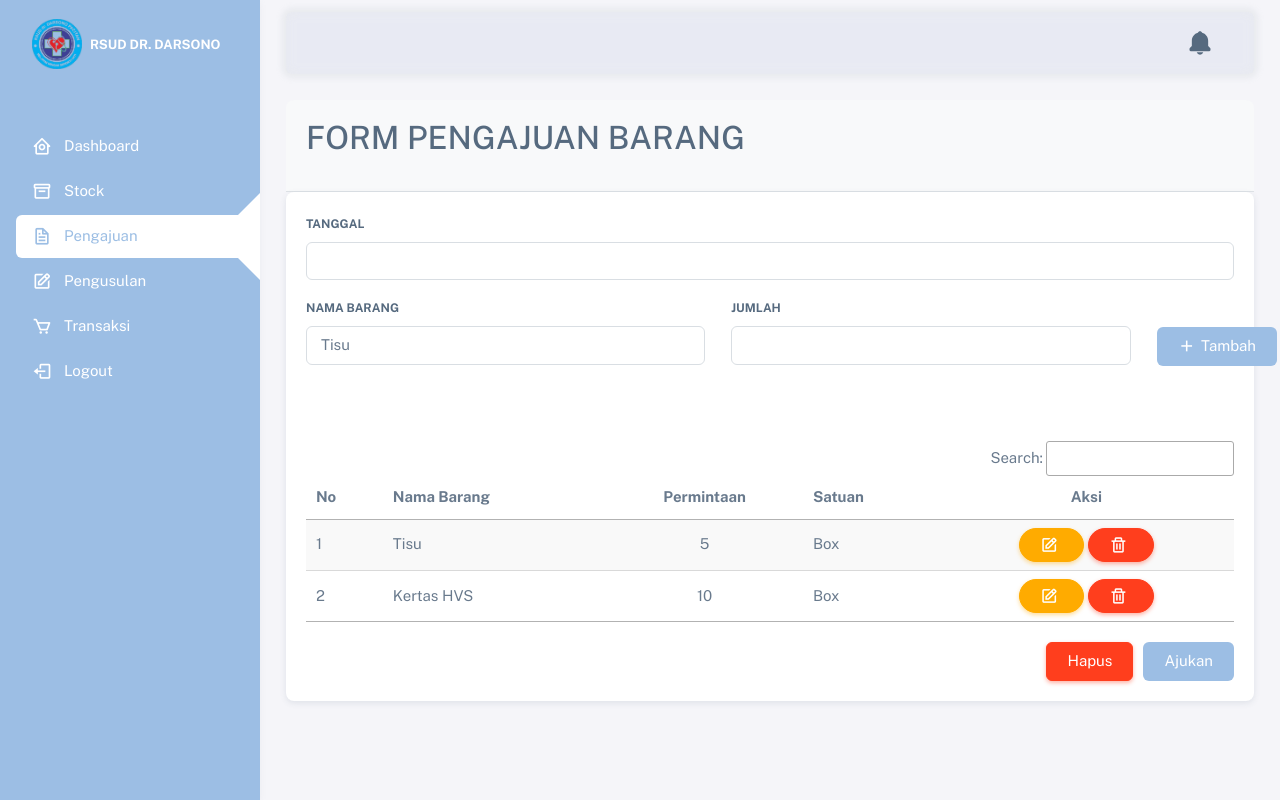
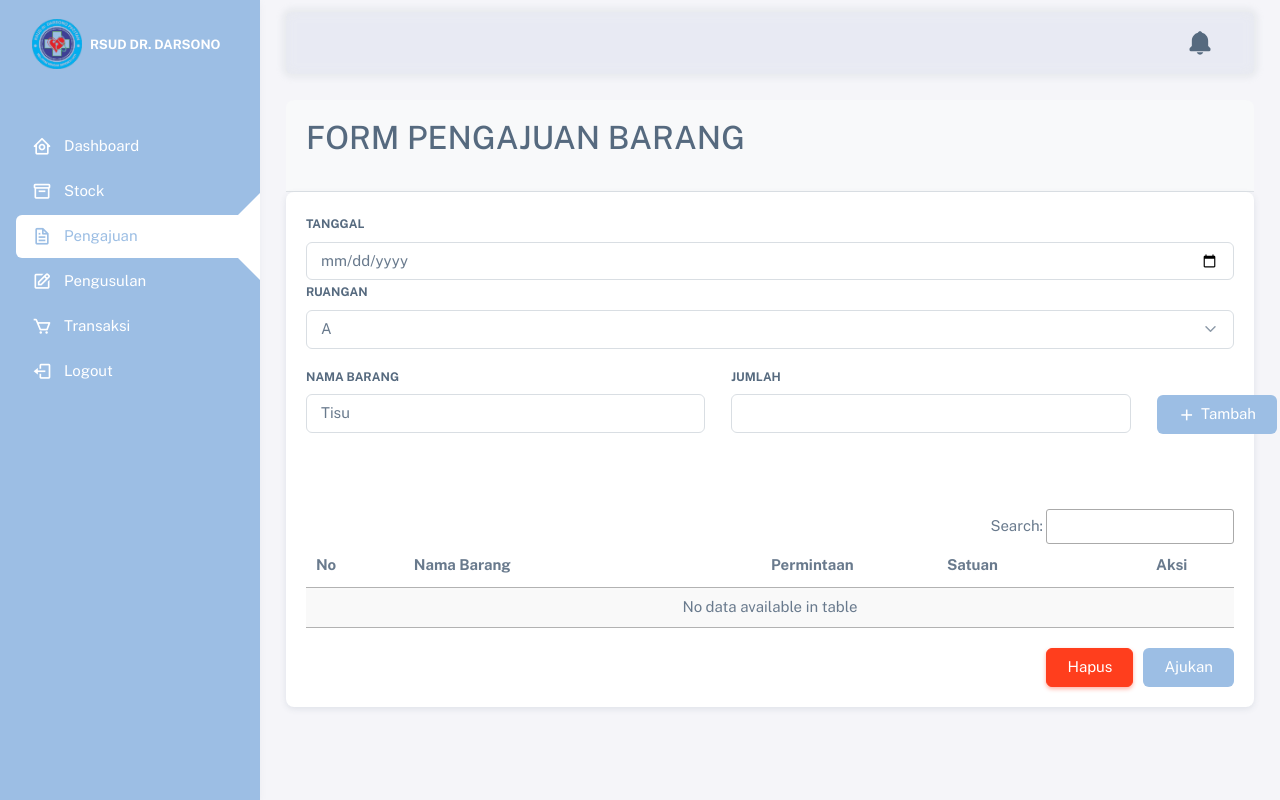
Before and after one commit to herjatiaji/FE-Hospital-Management, a Flask app: page /staff_ruangan/pengajuan in a window 1280 px wide. Run offline with Flask 3, Linux system fonts and the light colour scheme; data that the repository does not hold is empty; some libraries are stand-ins or nearby versions.

Commit message:
api integration for staff ruangan

```diff
--- a/app.py
+++ b/app.py
@@ -10,9 +10,55 @@ from flask import (
 )
 
 app = Flask(__name__)
+app.secret_key = 'your_secret_key_here'
+
+import json
+import requests
+
+@app.route("/handle_login", methods=["POST"])
+def handle_login():
+    username = request.form.get("username")
+    password = request.form.get("password")
+    login_data = {"username": username, "password": password}
+
+    print("JSON data:", json.dumps(login_data, indent=4))
+
+    api_url = "http://127.0.0.1:1330/auth/login"
+    response = requests.post(api_url, json=login_data)
+
+    if response.status_code == 200:
+        session['username'] = username
+        login_response = response.json()
+        role = login_response.get('role', None)
+        session['role']= role
+
+        if role == 'Staff Ruangan':
+            session['username'] = username
+            return redirect('/staff_ruangan')
+        elif role == 'kepala_bidang':
+            session['username'] = username
+            return redirect('/kepala_bidang')
+        elif role == 'Verifikasi':
+            session['username'] = username
+            return redirect('/verifikasi')
+        elif role == 'Staff Gudang':
+            session['username'] = username
+            return redirect('/staff_gudang')
+
+        else:
+            flash("Invalid role for dashboard access.", "error")
+            return redirect(url_for('login'))
+    else:
+        flash("Login failed. Please check your username and password.", "error")
+        return redirect(url_for('login'))
+
+@app.route("/dashboard")
+def dashboard():
+    if 'username' not in session:
+        return redirect(url_for('login'))
+    return render_template("dashboard-staff.html", username=session['username'])
 
 
-# Index Route
 @app.route("/login", methods=["GET"])
 def login():
     return render_template("login.html")
@@ -319,11 +365,70 @@ def detail_transaksi():
     return render_template("/pages/staff_ruangan/detail_transaksiRuangan.html")
 
 
+import requests
+
 @app.route("/staff_ruangan/pengajuan")
 def pengajuanBarang():
-    return render_template(
-        "/pages/staff_ruangan/pengajuan-barang.html", menu="pengajuan-barang"
-    )
+    if request.method == "POST":
+        if request.form.get('_method') == 'DELETE':
+            return delete_pengajuan_barang(request.form.get('id'))
+    api_url = "http://127.0.0.1:1330/staff_ruangan/pengajuan_barang"
+    response = requests.get(api_url)
+    data = response.json()
+
+
+    pengajuan_barang = data.get('pengajuan_barang', [])
+
+
+    return render_template("/pages/staff_ruangan/pengajuan-barang.html", menu="pengajuan-barang", pengajuan_barang=pengajuan_barang)
+
+@app.route("/staff_ruangan/pengajuan", methods=["POST"])
+def sendPengajuanBarang():
+    role = session.get('role')
+    if request.method == "POST":
+        tanggal = request.form.get('tanggal')
+        nama_barang = request.form.get('nama_barang')
+        jumlah = request.form.get('jumlah')
+        ruangan = request.form.get('ruangan')
+
+        data = {
+            "role": role,
+            "tanggal": tanggal,
+            "nama_barang": nama_barang,
+            "jumlah": jumlah,
+            "ruangan": ruangan
+        }
+
+
+        api_url = "http://127.0.0.1:1330/staff_ruangan/pengajuan_barang"
+        response = requests.post(api_url, json=data)
+        print("JSON data:", json.dumps(data, indent=4))
+
+        if response.status_code == 200:
+            flash("Pengajuan barang berhasil diajukan.", "success")
+        else:
+            flash("Terjadi kesalahan saat mengajukan barang.", "error")
+
+        return redirect(url_for('pengajuanBarang'))
+
+@app.route("/staff_ruangan/pengajuan_barang/<string:item_id>", methods=["DELETE"])
+def delete_pengajuan_barang(item_id):
+    api_url = f"http://127.0.0.1:1330/staff_ruangan/pengajuan_barang/{item_id}"
+    response = requests.delete(api_url)
+    if response.status_code == 200:
+        return jsonify({"success": True})
+    else:
+        return jsonify({"success": False, "error": response.text}), response.status_code
+
+@app.route("/staff_ruangan/pengajuan_barang/<string:item_id>", methods=["PUT"])
+def update_pengajuan_barang(item_id):
+    data = request.get_json()
+    api_url = f"http://127.0.0.1:1330/staff_ruangan/pengajuan_barang/{item_id}"
+    response = requests.put(api_url, json=data)
+    if response.status_code == 200:
+        return jsonify({"success": True})
+    else:
+        return jsonify({"success": False, "error": response.text}), response.status_code
 
 
 @app.route("/staff_ruangan/pengusulan")
--- a/templates/layouts/master_ruangan.html
+++ b/templates/layouts/master_ruangan.html
@@ -303,21 +303,24 @@
                       aria-label="Close"
                     ></button>
                   </div>
-                  <div class="modal-body">
+                  <div class="modal-body" >
+                    <form id="editFormPengajuan">
                     <div class="col mb-3">
-                      <label for="nameBasic" class="form-label">Nama Barang</label>
-                      <input type="text" id="nameBasic" class="form-control" placeholder="" />
+                      <label for="editName" class="form-label">Nama Barang</label>
+                      <input type="text" id="editName" class="form-control" name="name" placeholder="Nama Barang" required />
                     </div>
                     <div class="col mb-3">
-                      <label for="nameBasic" class="form-label">Jumlah Barang</label>
-                      <input type="text" id="nameBasic" class="form-control" placeholder="" />
+                      <label for="editQuantity" class="form-label">Jumlah Barang</label>
+                      <input type="number" id="editQuantity" class="form-control" name="quantity" placeholder="Jumlah Barang" required />
                     </div>
+                    <input type="hidden" id="editItemId" name="item_id" />
+                  </form>
                   </div>
                   <div class="modal-footer">
                     <button type="button" class="btn btn-outline-secondary" style="outline: #9CBEE4;" data-bs-dismiss="modal">
                       Close
                     </button>
-                    <button type="button" class="btn" style="background-color: #9CBEE4;color: white;">Save</button>
+                    <button type="submit" form="editFormPengajuan" class="btn btn-primary" style="background-color: #9CBEE4;color: white;">Save</button>
                   </div>
                 </div>
               </div>
@@ -348,7 +351,7 @@
                     <button type="button" class="btn btn-outline-secondary" style="outline: #9CBEE4;" data-bs-dismiss="modal">
                       Close
                     </button>
-                    <button type="button" class="btn btn-danger">Delete</button>
+                    <button type="button" class="btn btn-danger"id="confirmDelete">Delete</button>
                   </div>
                 </div>
               </div>
@@ -400,11 +403,93 @@
 
     <!-- Page JS -->
     <script src="/static/assets/js/dashboards-analytics.js"></script>
+    <!-- <script -->
 
 
     <!-- Place this tag in your head or just before your close body tag. -->
     <script async defer src="https://buttons.github.io/buttons.js"></script>
     <script src="https://cdn.datatables.net/2.0.7/js/dataTables.js"></script>
+    <script>
+      document.addEventListener('DOMContentLoaded', function () {
+        const deleteModal = document.getElementById('deleteModalPengajuan');
+        let itemId;
+
+        deleteModal.addEventListener('show.bs.modal', function (event) {
+          const button = event.relatedTarget;
+          itemId = button.getAttribute('data-id');
+        });
+
+        document.getElementById('confirmDelete').addEventListener('click', function () {
+          fetch(`/staff_ruangan/pengajuan_barang/${itemId}`, {
+            method: 'DELETE',
+            headers: {
+              'Content-Type': 'application/json',
+            },
+          })
+          .then(response => response.json())
+          .then(data => {
+            if (data.success) {
+              location.reload();
+            } else {
+              alert('Failed to delete item: ' + data.error);
+            }
+          })
+          .catch(error => {
+            console.error('Error:', error);
+            alert('An error occurred while deleting the item');
+          });
+        });
+      });
+    </script>
+    <script>
+      document.addEventListener('DOMContentLoaded', function () {
+        const editModal = document.getElementById('editPengajuanBarang');
+
+        editModal.addEventListener('show.bs.modal', function (event) {
+          const button = event.relatedTarget;
+          const itemId = button.getAttribute('data-id');
+          const itemName = button.getAttribute('data-name');
+          const itemQuantity = button.getAttribute('data-quantity');
+
+          document.getElementById('editName').value = itemName;
+          document.getElementById('editQuantity').value = itemQuantity;
+          document.getElementById('editItemId').value = itemId;
+        });
+
+        document.getElementById('editFormPengajuan').addEventListener('submit', function (event) {
+          event.preventDefault();
+
+          const itemId = document.getElementById('editItemId').value;
+          const itemName = document.getElementById('editName').value;
+          const itemQuantity = document.getElementById('editQuantity').value;
+
+          fetch(`/staff_ruangan/pengajuan_barang/${itemId}`, {
+            method: 'PUT',
+            headers: {
+              'Content-Type': 'application/json',
+            },
+            body: JSON.stringify({
+              nama_barang: itemName,
+              jumlah: itemQuantity,
+            }),
+          })
+          .then(response => response.json())
+          .then(data => {
+            if (data.success) {
+              location.reload();
+            } else {
+              alert('Failed to update item: ' + data.error);
+            }
+          })
+          .catch(error => {
+            console.error('Error:', error);
+            alert('An error occurred while updating the item');
+          });
+        });
+      });
+    </script>
+
+
     {% block scripts %}
     {% endblock %}
   </body>
--- a/templates/login.html
+++ b/templates/login.html
@@ -19,7 +19,7 @@
         <img src="/static/assets/img/rs login.png" />
       </div>
       <div class="login-content">
-        <form action="login.html">
+        <form action="{{ url_for('handle_login') }}" method="POST">
           <img src="/static/assets/img/logo rs.png" />
           <h2 class="title">Welcome</h2>
           <div class="input-div one">
@@ -28,7 +28,7 @@
             </div>
             <div class="div">
               <h5>Username</h5>
-              <input type="text" class="input" />
+              <input type="text" class="input" name="username" required />
             </div>
           </div>
           <div class="input-div pass">
@@ -37,7 +37,7 @@
             </div>
             <div class="div">
               <h5>Password</h5>
-              <input type="password" class="input" />
+              <input type="password" class="input" name="password" required  />
             </div>
           </div>
           <br />
--- a/templates/pages/staff_ruangan/pengajuan-barang.html
+++ b/templates/pages/staff_ruangan/pengajuan-barang.html
@@ -9,41 +9,47 @@
     <div class="col-xl">
       <div class="card mb-4">
         <div class="card-body">
-          <form>
+          <form id="pengajuanForm" action="/staff_ruangan/pengajuan" method="POST">
             <div class="mb-3">
-              <label class="form-label" for="basic-default-fullname">Tanggal</label>
-              <input type="text-input" class="form-control" id="basic-default-fullname"/>
+              <label class="form-label" for="tanggal">Tanggal</label>
+              <input type="date" class="form-control" id="tanggal" name="tanggal" value="YYYY-MM-DD" />
+
+              <label class="form-label" for="ruangan">Ruangan</label>
+              <select class="form-select" id="ruangan" name="ruangan">
+                <option value="A">A</option>
+                <option value="B">B</option>
+                <option value="C">C</option>
+                <option value="D">D</option>
+              </select>
             </div>
             <div class="row align-items-center">
               <div class="col">
                 <div class="mb-3">
-                  <label class="form-label" for="basic-default-company">Nama Barang</label>
-                  <select class="form-control" id="basic-default-company">
-                    <option value="Tisu">Tisu </option>
-                    <option value="HVS">HVS </option>
-                    <option value="Sabun ">Sabun </option>
-                    <option value="Hand Sanitizer ">Hand Sanitizer </option>
+                  <label class="form-label" for="nama_barang">Nama Barang</label>
+                  <select class="form-control" id="nama_barang" name="nama_barang">
+                    <option value="Tisu">Tisu</option>
+                    <option value="HVS">HVS</option>
+                    <option value="Sabun">Sabun</option>
+                    <option value="Hand Sanitizer">Hand Sanitizer</option>
                   </select>
                 </div>
               </div>
               <div class="col">
                 <div class="mb-3">
-                  <label class="form-label" for="basic-default-company">Jumlah</label>
-                  <input type="text" class="form-control" id="basic-default-company" />
+                  <label class="form-label" for="jumlah">Jumlah</label>
+                  <input type="text" class="form-control" id="jumlah" name="jumlah" />
                 </div>
               </div>
               <div class="col-1 mt-3 me-4">
                 <button type="submit" class="d-flex align-items-center btn text-white" style="background-color:#9CBEE4;">
-                  <i class="bx bx-plus"></i>
-                  Tambah</button>
+                  <i class="bx bx-plus"></i> Tambah
+                </button>
               </div>
             </div>
           </form>
         </div>
         <div class="card-body table-responsive text-nowrap">
-          <table id="pengajuan-barang"
-          class="display"
-          style="width: 100%">
+          <table id="pengajuan-barang" class="display" style="width: 100%">
             <thead>
               <tr>
                 <th>No</th>
@@ -54,34 +60,22 @@
               </tr>
             </thead>
             <tbody class="table-border-bottom-0">
-              <tr>
-                <td>1</td>
-                <td>Tisu</td>
-                <td class="text-center">5</td>
-                <td>Box</td>
+              {% for barang in pengajuan_barang %}
+              <tr data-id="{{ barang._id }}">
+                <td>{{ loop.index }}</td>
+                <td>{{ barang.nama_barang }}</td>
+                <td class="text-center">{{ barang.jumlah }}</td>
+                <td>BOX</td>
                 <td class="text-center">
-                  <button type="button" class="btn btn-warning rounded-pill" data-bs-toggle="modal" data-bs-target="#editPengajuanBarang">
+                  <button type="submit" class="btn btn-warning rounded-pill" data-bs-toggle="modal" data-bs-target="#editPengajuanBarang" data-id="{{ barang._id }}" data-name="{{ barang.nama_barang }}" data-quantity="{{ barang.jumlah }}">
                     <i class="bx bx-edit"></i>
                   </button>
-                  <button type="button" class="btn btn-danger rounded-pill" data-bs-toggle="modal" data-bs-target="#deleteModalPengajuan">
-                    <i class="bx bx-trash"></i>
-                  </button>
+                    <button type="submit" class="btn btn-danger rounded-pill" data-bs-toggle="modal" data-bs-target="#deleteModalPengajuan" data-id="{{ barang._id }}">
+                      <i class="bx bx-trash"></i>
+                    </button>
                 </td>
               </tr>
-              <tr>
-                <td>2</td>
-                <td>Kertas HVS</td>
-                <td class="text-center">10</td>
-                <td>Box</td>
-                <td class="text-center">
-                  <button type="button" class="btn btn-warning rounded-pill" data-bs-toggle="modal" data-bs-target="#editPengajuanBarang">
-                    <i class="bx bx-edit"></i>
-                  </button>
-                  <button type="button" class="btn btn-danger rounded-pill" data-bs-toggle="modal" data-bs-target="#deleteModalPengajuan">
-                    <i class="bx bx-trash"></i>
-                  </button>
-                </td>
-              </tr>
+              {% endfor %}
             </tbody>
           </table>
           <div class="col float-end mt-4">
@@ -93,6 +87,7 @@
             </button>
           </div>
         </div>
+
       </div>
     </div>
   </div>
@@ -102,6 +97,7 @@
     </div>
   </div> -->
 </div>
+
 
 <style>
 .container-xxl {
@@ -161,4 +157,38 @@ $(document).ready(function() {
         "info":     false
     } );
 } );</script>
+<script>
+  function deleteBarang(id) {
+          fetch(`/staff_ruangan/pengajuan_barang/${id}`, {
+              method: 'DELETE'
+          })
+          .then(response => {
+              if (response.ok) {
+                  location.reload();
+              } else {
+                  alert('Failed to delete item.');
+              }
+          })
+          .catch(error => console.error('Error:', error));
+  };
+
+  function addBarang() {
+        const form = document.getElementById('pengajuanForm');
+        const formData = new FormData(form);
+
+        fetch('/staff_ruangan/pengajuan_barang', {
+            method: 'POST',
+            body: formData
+        })
+        .then(response => {
+            if (response.ok) {
+                location.reload();
+            } else {
+                alert('Failed to add item.');
+            }
+        })
+        .catch(error => console.error('Error:', error));
+    }
+
+</script>
 {% endblock %}
```
